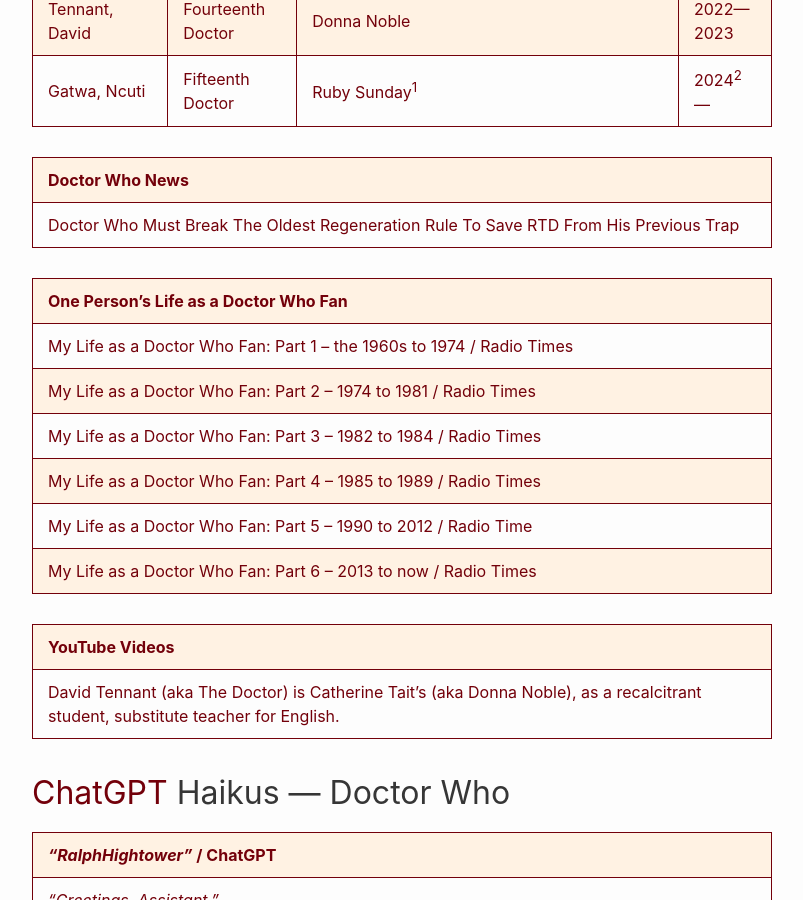
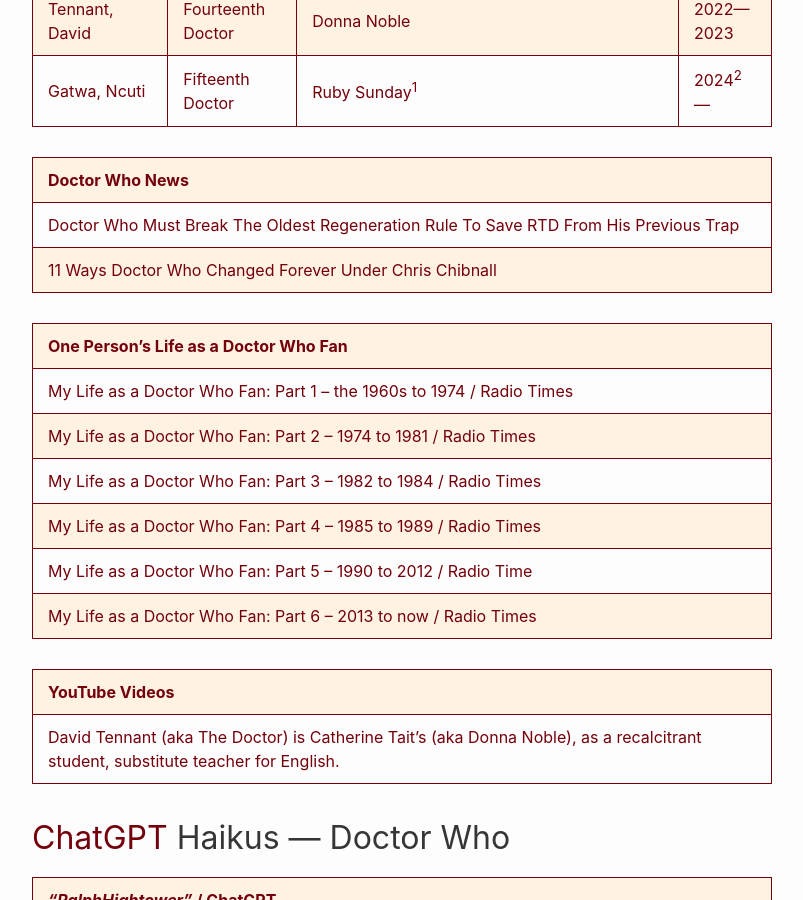
Before and after one commit to RalphHightower/RalphHightower, a Jekyll site: the page built from ScienceFiction/DoctorWho.md, in a window 1280 px wide and 900 px high, scrolled down 2700 px. Shown: the whole window, without its empty margins (238-1041 px from the left). Built offline with Jekyll 4.4.1, drawn with Linux system fonts in a browser that asks for light colours; our own code applies the rules of GitHub Pages for plain Markdown files.

Commit message:
[docs](doc): 11 Ways Doctor Who Changed Forever Under Chris Chibnall

```diff
--- a/ScienceFiction/DoctorWho.md
+++ b/ScienceFiction/DoctorWho.md
@@ -24,6 +24,7 @@
 | Doctor Who News |
 |---|
 | [Doctor Who Must Break The Oldest Regeneration Rule To Save RTD From His Previous Trap](https://screenrant.com/doctor-who-ncuti-gatwa-60th-anniversary-regeneration-rule-break/ ) |
+| [11 Ways Doctor Who Changed Forever Under Chris Chibnall](https://screenrant.com/every-doctor-who-chris-chibnall-big-change/ ) |
 
 | One Person's Life as a Doctor Who Fan|
 |---|
```
